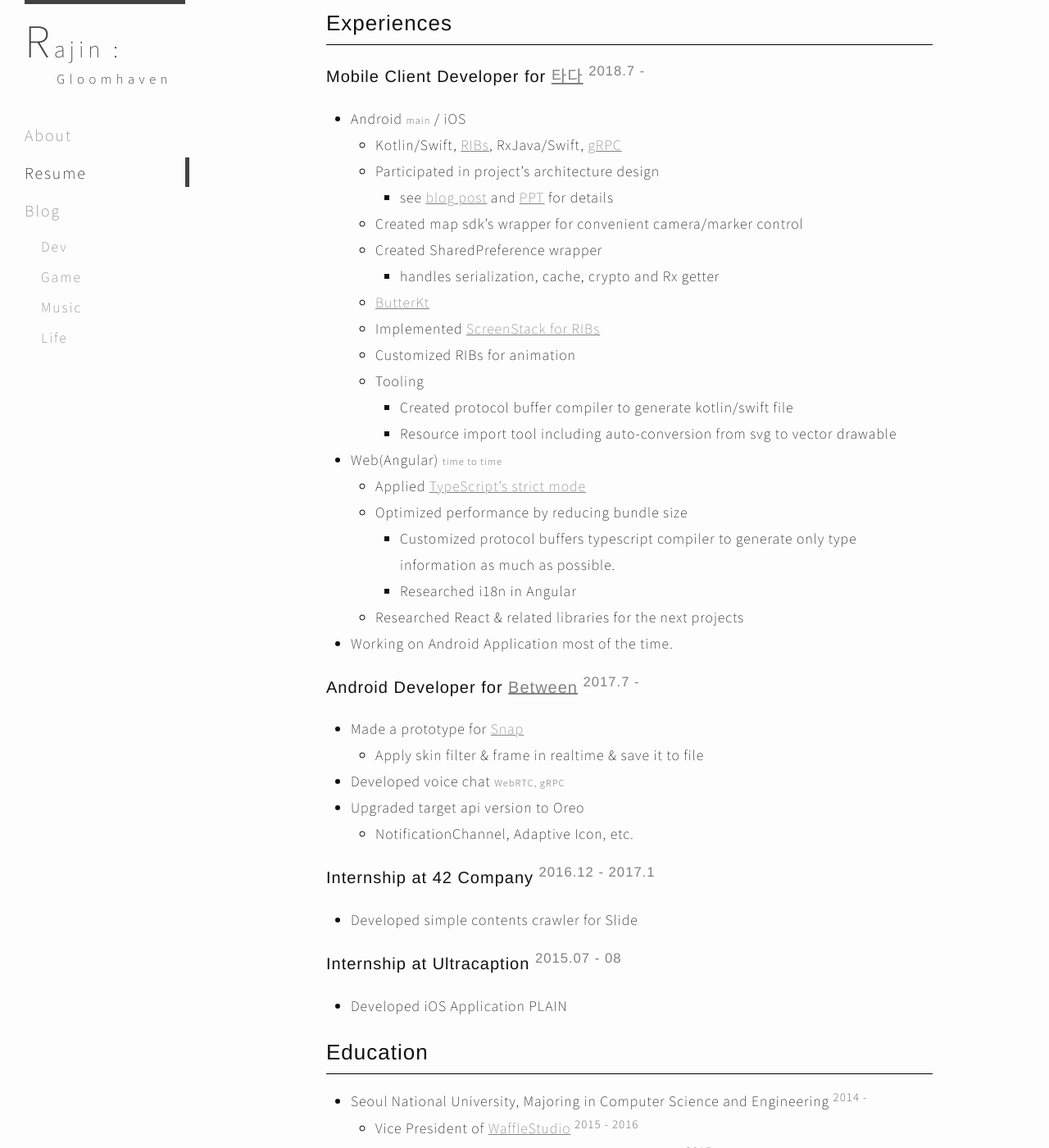
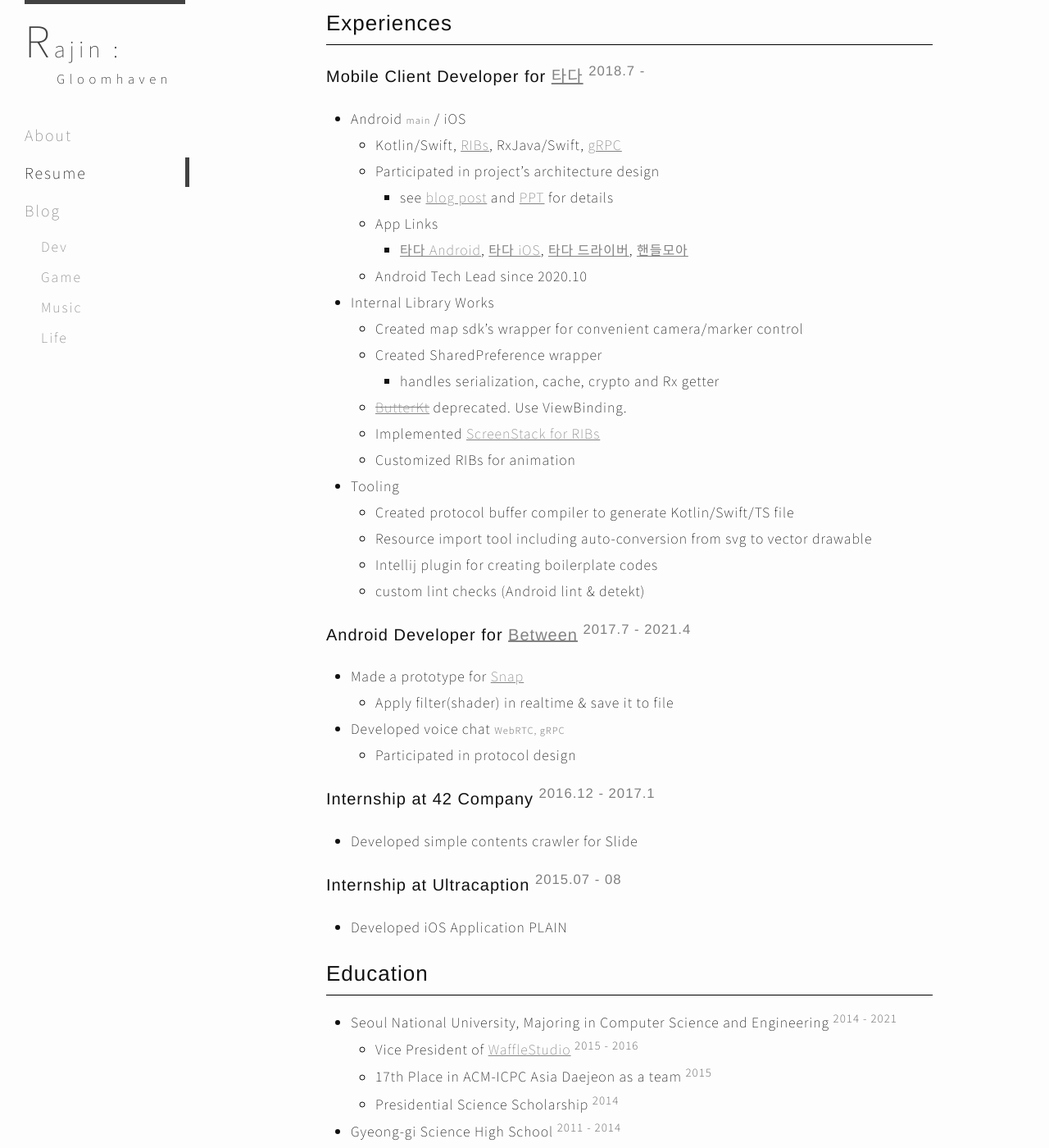
Before and after one commit to Rajin9601/rajin9601.github.io, a Jekyll site: the page built from resume.md, in a window 1280 px wide and 1400 px high, scrolled down 451 px. Shown: the whole window at 82% size. Built offline with Jekyll 4.4.1, drawn with Linux system fonts in a browser that asks for light colours; some of the changed text lies outside the part shown.

```diff
--- a/resume.md
+++ b/resume.md
@@ -32,30 +32,28 @@ permalink: /resume/
     * Kotlin/Swift, [RIBs](https://github.com/uber/RIBs), RxJava/Swift, [gRPC](https://grpc.io/)
     * Participated in project's architecture design
         * see [blog post](http://engineering.vcnc.co.kr/2019/05/tada-client-development/) and [PPT](https://docs.google.com/presentation/d/e/2PACX-1vRBYACbRdO0rK71Ee-DHxL_TcjLLIpJnpD39S3OUPIupKQKZ_fV4ofq81oMY56yVLalDeTwflH1vkQ2/pub?start=false&loop=false&delayms=10000&slide=id.p) for details
+    * App Links
+        * [타다 Android](https://play.google.com/store/apps/details?id=kr.co.vcnc.tada), [타다 iOS](https://apps.apple.com/kr/app/%ED%83%80%EB%8B%A4/id1422751774), [타다 드라이버](https://play.google.com/store/apps/details?id=kr.co.vcnc.tada.driver), [핸들모아](https://play.google.com/store/apps/details?id=kr.co.vcnc.handlemoa)
+    * Android Tech Lead since 2020.10
+* Internal Library Works
     * Created map sdk's wrapper for convenient camera/marker control
     * Created SharedPreference wrapper
         * handles serialization, cache, crypto and Rx getter
-    * [ButterKt](https://www.rajin.me/dev/2018/08/05/ButterKt.html)
+    * [~~ButterKt~~](https://www.rajin.me/dev/2018/08/05/ButterKt.html) deprecated. Use ViewBinding.
     * Implemented [ScreenStack for RIBs](https://github.com/uber/RIBs/tree/master/android/libraries/rib-screen-stack-base)
     * Customized RIBs for animation
-    * Tooling
-        * Created protocol buffer compiler to generate kotlin/swift file
-        * Resource import tool including auto-conversion from svg to vector drawable
-* Web(Angular) <small>time to time</small>
-    * Applied [TypeScript's strict mode](https://www.typescriptlang.org/docs/handbook/2/basic-types.html#strictness)
-    * Optimized performance by reducing bundle size
-        * Customized protocol buffers typescript compiler to generate only type information as much as possible.
-        * Researched i18n in Angular
-    * Researched React & related libraries for the next projects
-* Working on Android Application most of the time.
+* Tooling
+    * Created protocol buffer compiler to generate Kotlin/Swift/TS file
+    * Resource import tool including auto-conversion from svg to vector drawable
+    * Intellij plugin for creating boilerplate codes
+    * custom lint checks (Android lint & detekt)
 
-### Android Developer for [Between](https://between.us/) <sup>2017.7 - </sup>
+### Android Developer for [Between](https://between.us/) <sup>2017.7 - 2021.4</sup>
 
 * Made a prototype for [Snap](https://youtu.be/LHHKSWS7oTg?t=114)
-    * Apply skin filter & frame in realtime & save it to file
+    * Apply filter(shader) in realtime & save it to file
 * Developed voice chat <small>WebRTC, gRPC</small>
-* Upgraded target api version to Oreo
-    * NotificationChannel, Adaptive Icon, etc.
+    * Participated in protocol design
 
 ### Internship at 42 Company <sup>2016.12 - 2017.1</sup>
 
@@ -67,7 +65,7 @@ permalink: /resume/
 
 ## Education
 
-* Seoul National University, Majoring in Computer Science and Engineering <sup>2014 - </sup>
+* Seoul National University, Majoring in Computer Science and Engineering <sup>2014 - 2021</sup>
     * Vice President of [WaffleStudio](https://www.facebook.com/wafflestudio/) <sup>2015 - 2016</sup>
     * 17th Place in ACM-ICPC Asia Daejeon as a team <sup>2015</sup>
     * Presidential Science Scholarship <sup>2014</sup>
@@ -76,11 +74,11 @@ permalink: /resume/
 
 ## Side-Projects
 
-* [SNUTT](https://snutt.kr/)
+* [SNUTT2](https://snutt.kr/) 2015 - 2021.02
     * iOS Developer
     * [Link to AppStore](https://itunes.apple.com/kr/app/snutt-서울대학교-시간표-앱/id1215668309?mt=8), [Link to Github](https://github.com/wafflestudio/SNUTT-iOS)
 * [21 Days](http://store.steampowered.com/app/607660/21_Days/)
     * Main Programmer
         * Created dialog system & parser
 
-<div id="update-date">updated at 2020.09.02</div>
+<div id="update-date">updated at 2021.10.02</div>
```
Also changed, not shown: other parts of resume.md (+1 -1 lines), about.md (+2 -1 lines).
